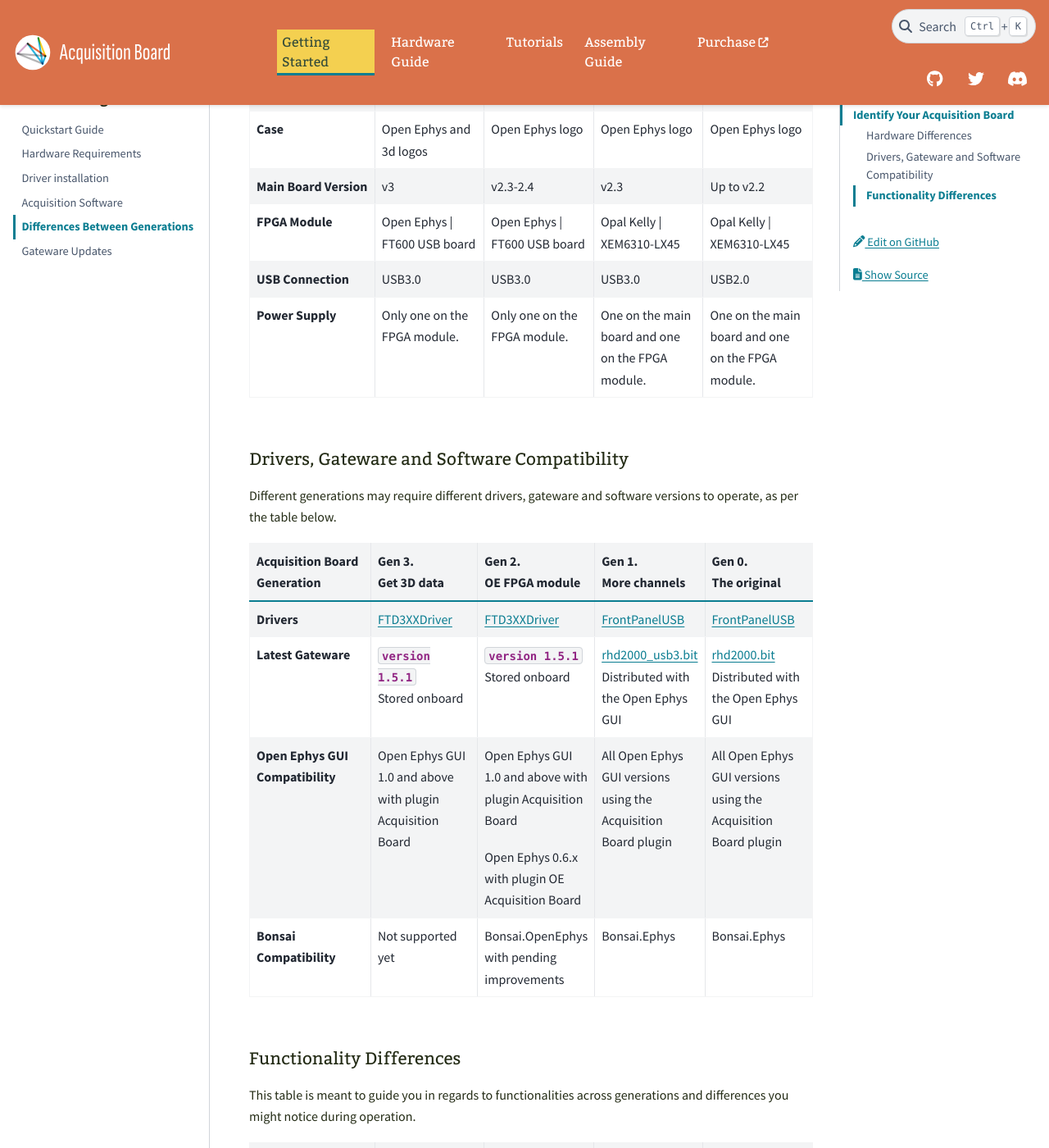
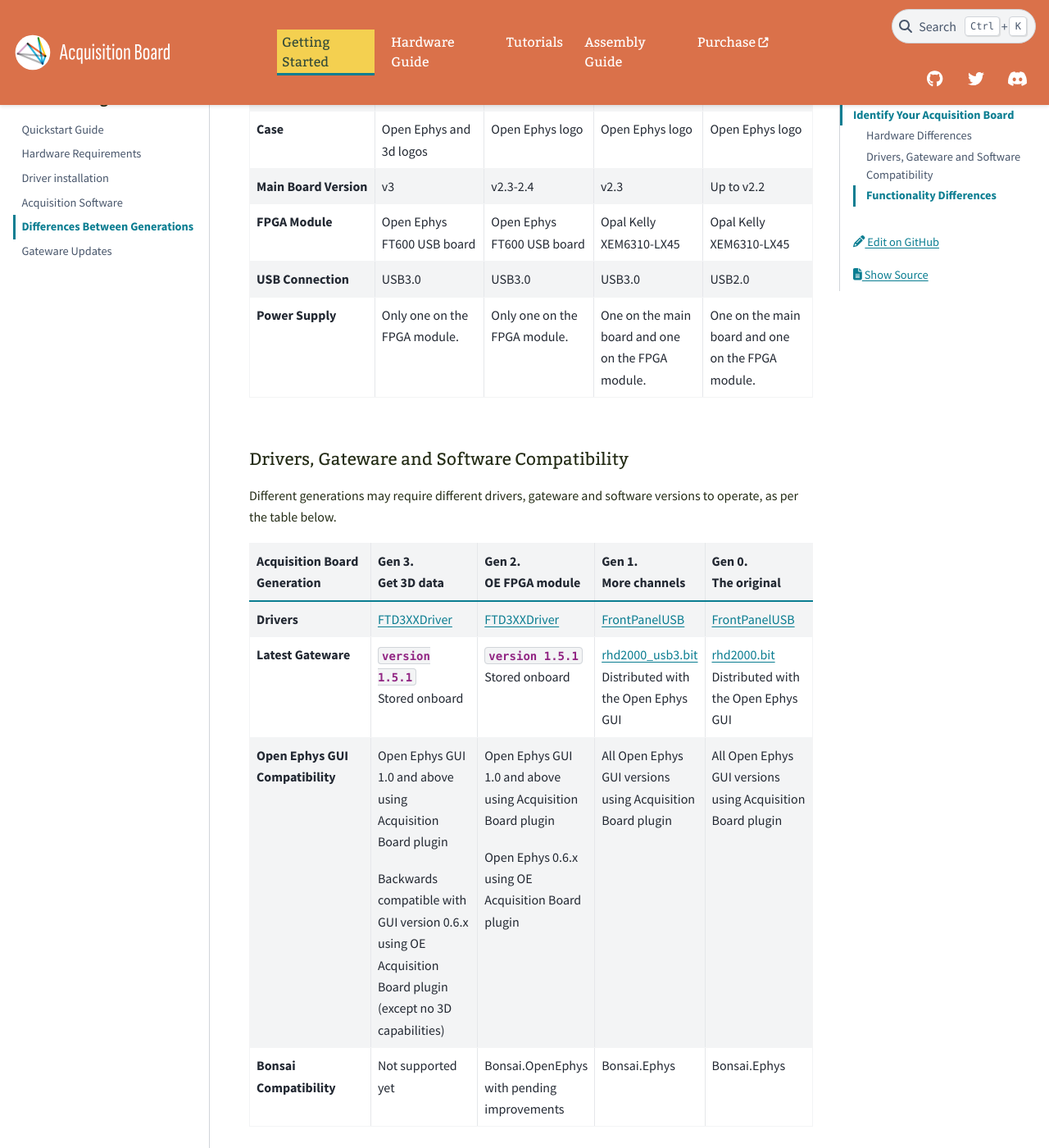
Before and after one commit to open-ephys/acq-board-docs, a Sphinx documentation site: the page built from source/User-Manual/Generations-differences.rst, in a window 1280 px wide and 1400 px high, scrolled down 1193 px. Shown: the whole window at 82% size. Built offline with Sphinx 7.4.7 and the PyData theme 0.15.4, drawn with Linux system fonts in a browser that asks for light colours.

Commit message:
minor corrections (#33)
- Correct firmware release data
- Add note about gen3 backwards compatibility in GUI
- Improve formatting of cells in "FPGA Module" row

```diff
--- a/source/User-Manual/Gateware-Update.rst
+++ b/source/User-Manual/Gateware-Update.rst
@@ -26,7 +26,7 @@
      - Release Date
    * - Gen 2 and 3
      - :download:`version 1.5.1 </_static/files/OpenEphysFPGA-gw1.5.1.zip>`
-     - 2024.10.15
+     - 2025.04.28
 
 .. _gwupdate_instructions:
 
--- a/source/_static/files/gen-driver-gateware-software-diff.csv
+++ b/source/_static/files/gen-driver-gateware-software-diff.csv
@@ -9,7 +9,9 @@
 | Stored onboard","| `rhd2000_usb3.bit <https://github.com/open-ephys-plugins/rhythm-plugins/blob/main/Resources/rhd2000_usb3.bit>`__
 | Distributed with the Open Ephys GUI","| `rhd2000.bit <https://github.com/open-ephys-plugins/rhythm-plugins/blob/main/Resources/rhd2000.bit>`__
 | Distributed with the Open Ephys GUI"
-**Open Ephys GUI Compatibility**,Open Ephys GUI 1.0 and above with plugin Acquisition Board,"Open Ephys GUI 1.0 and above with plugin Acquisition Board
+**Open Ephys GUI Compatibility**,"Open Ephys GUI 1.0 and above using Acquisition Board plugin
 
-Open Ephys 0.6.x with plugin OE Acquisition Board",All Open Ephys GUI versions using the Acquisition Board plugin,All Open Ephys GUI versions using the Acquisition Board plugin
+Backwards compatible with GUI version 0.6.x using OE Acquisition Board plugin (except no 3D capabilities)","Open Ephys GUI 1.0 and above using Acquisition Board plugin
+
+Open Ephys 0.6.x using OE Acquisition Board plugin",All Open Ephys GUI versions using Acquisition Board plugin,All Open Ephys GUI versions using Acquisition Board plugin
 **Bonsai Compatibility**,Not supported yet,Bonsai.OpenEphys with pending improvements,Bonsai.Ephys,Bonsai.Ephys
--- a/source/_static/files/gen-hardware-diff.csv
+++ b/source/_static/files/gen-hardware-diff.csv
@@ -6,10 +6,10 @@
 **Release Date**,May 2025,Dec 2022,Main version produced by OEPS from 2016 until Dec 2022.,Original design from 2010. Some boards shipped in 2022 due to shortage
 **Case**,Open Ephys and 3d logos,Open Ephys logo,Open Ephys logo,Open Ephys logo
 **Main Board Version**,v3,v2.3-2.4,v2.3,Up to v2.2
-**FPGA Module**,"Open Ephys
-| FT600 USB board","Open Ephys
-| FT600 USB board","Opal Kelly
-| XEM6310-LX45","Opal Kelly
+**FPGA Module**,"| Open Ephys
+| FT600 USB board","| Open Ephys
+| FT600 USB board","| Opal Kelly
+| XEM6310-LX45","| Opal Kelly
 | XEM6310-LX45"
 **USB Connection**,USB3.0,USB3.0,USB3.0,USB2.0
 **Power Supply**,Only one on the FPGA module.,Only one on the FPGA module.,One on the main board and one on the FPGA module.,One on the main board and one on the FPGA module.
```
